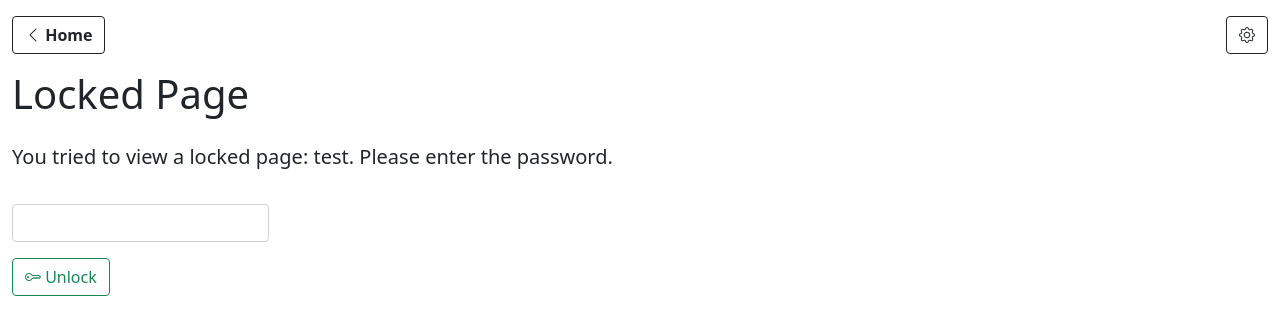
After one commit to williamjacksn/e2-spy, a Flask app: page /test in a window 1280 px wide. The commit adds this page. Shown: the top 335 px of the page. Run offline with Flask 2, Linux system fonts and the light colour scheme; data that the repository does not hold is empty; parts of the project's set-up code (start-up, migrations or seed data) failed here and were passed over; some libraries are stand-ins or nearby versions.

Commit message:
Add interface elements to lock and unlock pages

```diff
--- a/e2_spy/app.py
+++ b/e2_spy/app.py
@@ -59,26 +59,25 @@ def handle_internal_server_error(e):
 
 @app.before_request
 def before_request():
-    log.debug(f'{flask.request.method} {flask.request.path}')
+    log.debug(f'{flask.request.method} {flask.request.path} -> {flask.request.endpoint}')
     flask.g.db = get_database()
     flask.session.permanent = True
     flask.g.session_id = flask.session.setdefault('session_id', secrets.token_urlsafe())
     flask.g.unlocked_pages = flask.g.db.get_unlocked_pages(flask.g.session_id)
 
 
-def page_lock(page_key: str):
-    def decorator(f):
-        @functools.wraps(f)
-        def decorated_function(*args, **kwargs):
-            log.debug(f'Checking if session {flask.g.session_id} has unlocked page {page_key}')
-            flask.g.page_key = page_key
-            if page_key in flask.g.unlocked_pages:
-                log.debug('Page is unlocked')
-            else:
-                log.debug('Page is locked')
-            return f(*args, **kwargs)
-        return decorated_function
-    return decorator
+def page_lock(f):
+    @functools.wraps(f)
+    def decorated_function(*args, **kwargs):
+        log.debug(f'Checking if session {flask.g.session_id} has unlocked page {flask.request.endpoint}')
+        if flask.request.endpoint in flask.g.unlocked_pages:
+            log.debug('Page is unlocked')
+            flask.g.unlocked = True
+        else:
+            log.debug('Page is locked')
+            return flask.render_template('locked-page.html')
+        return f(*args, **kwargs)
+    return decorated_function
 
 
 @app.get('/')
@@ -120,7 +119,7 @@ def action_summary():
 
 
 @app.get('/income-statements')
-@page_lock('income-statements')
+@page_lock
 def income_statements():
     try:
         start_date = str_to_date(flask.request.values.get('start_date'))
@@ -160,7 +159,7 @@ def income_statements():
 
 
 @app.get('/income-statements.xlsx')
-@page_lock('income-statements')
+@page_lock
 def income_statements_xlsx():
     e2db = get_e2_database(flask.g.db)
     department = flask.request.values.get('department')
@@ -451,6 +450,15 @@ def loading_summary_xlsx():
     return response
 
 
+@app.post('/lock')
+def lock():
+    endpoint = flask.request.values.get('endpoint')
+    log.debug(f'Got a request from session {flask.g.session_id} to lock {endpoint}')
+    flask.g.db.lock_page(flask.g.session_id, endpoint)
+    flask.g.db.lock_page(flask.g.session_id, f'{endpoint}_xlsx')
+    return flask.redirect(flask.url_for('index'))
+
+
 @app.get('/open-sales-report')
 def open_sales_report():
     e2db = get_e2_database(flask.g.db)
@@ -509,6 +517,23 @@ def settings_save():
     return flask.redirect(flask.url_for('index'))
 
 
+@app.get('/test')
+@page_lock
+def test():
+    return 'OK'
+
+
+@app.post('/unlock')
+def unlock():
+    endpoint = flask.request.values.get('endpoint')
+    password = flask.request.values.get('password')
+    log.debug(f'Got a request from session {flask.g.session_id} to unlock {endpoint}')
+    if flask.g.db.check_page_password(endpoint, password):
+        flask.g.db.unlock_page(flask.g.session_id, endpoint)
+        flask.g.db.unlock_page(flask.g.session_id, f'{endpoint}_xlsx')
+    return flask.redirect(flask.url_for(endpoint))
+
+
 def main():
     waitress.serve(app, port=config.PORT, threads=8)
 
--- a/e2_spy/db/app.py
+++ b/e2_spy/db/app.py
@@ -85,6 +85,37 @@ class AppDatabase(fort.SQLiteDatabase):
             'session_id': session_id
         }
         return [r['page_key'] for r in self.q(sql, params)]
+
+    def lock_page(self, session_id: str, page_key: str):
+        sql = '''
+            delete from unlocked_pages where session_id = :session_id and page_key = :page_key
+        '''
+        params = {
+            'page_key': page_key,
+            'session_id': session_id
+        }
+        self.u(sql, params)
+
+    def unlock_page(self, session_id: str, page_key: str):
+        self.lock_page(session_id, page_key)
+        sql = '''
+            insert into unlocked_pages (session_id, page_key) values (:session_id, :page_key)
+        '''
+        params = {
+            'page_key': page_key,
+            'session_id': session_id,
+        }
+        self.u(sql, params)
+
+    def check_page_password(self, page_key: str, password: str) -> bool:
+        sql = '''
+            select page_password from page_passwords where page_key = :page_key
+        '''
+        params = {
+            'page_key': page_key
+        }
+        page_password = self.q_val(sql, params)
+        return password == page_password
 
     def job_notes_delete(self, job_number: str):
         sql = '''
--- a/e2_spy/templates/base.html
+++ b/e2_spy/templates/base.html
@@ -23,6 +23,14 @@
                     {% endblock %}
                 </div>
                 <div class="col-auto">
+                    {% if g.unlocked %}
+                    <form action="{{ url_for('lock') }}" class="d-inline" method="post">
+                        <input name="endpoint" type="hidden" value="{{ request.endpoint }}">
+                        <button class="btn btn-outline-dark" title="Lock this page" type="submit">
+                            <i class="bi-unlock"></i>
+                        </button>
+                        </form>
+                    {% endif %}
                     <a class="btn btn-outline-dark" href="{{ url_for('settings') }}" title="Settings">
                         <i class="bi-gear"></i>
                     </a>
--- /dev/null
+++ b/e2_spy/templates/locked-page.html
@@ -0,0 +1,37 @@
+{% extends 'base.html' %}
+
+{% set title = 'Locked Page' %}
+
+{% block title %}{{ super() }} / {{ title }}{% endblock %}
+
+{% block breadcrumb %}
+    {% include 'includes/back-to-home.html' %}
+{% endblock %}
+
+{% block content %}
+    {% include 'includes/page-title-h1.html' %}
+
+    <div class="pt-3 row">
+        <div class="col">
+            <p class="lead">
+                You tried to view a locked page: <strong>{{ request.endpoint }}</strong>.
+                Please enter the password.
+            </p>
+        </div>
+    </div>
+
+    <div class="pt-3 row">
+        <div class="col-auto">
+            <form action="{{ url_for('unlock') }}" method="post">
+                <div class="mb-3">
+                    <input name="endpoint" type="hidden" value="{{ request.endpoint }}">
+                    <input class="form-control" name="password" required type="password">
+                </div>
+                <button class="btn btn-outline-success" type="submit">
+                    <i class="bi-key"></i>
+                    Unlock
+                </button>
+            </form>
+        </div>
+    </div>
+{% endblock %}
```
